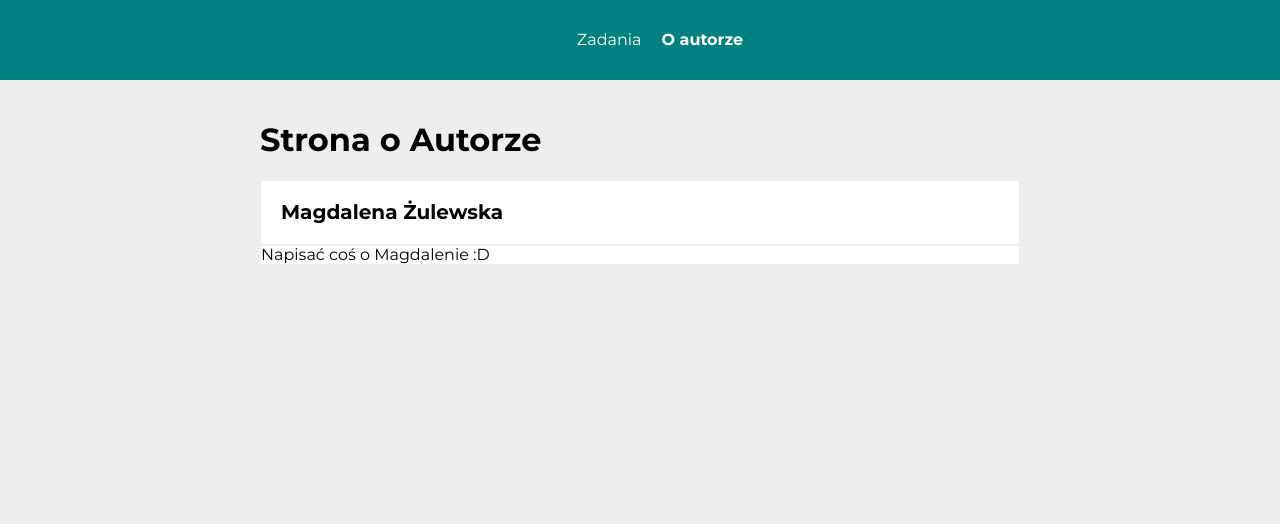
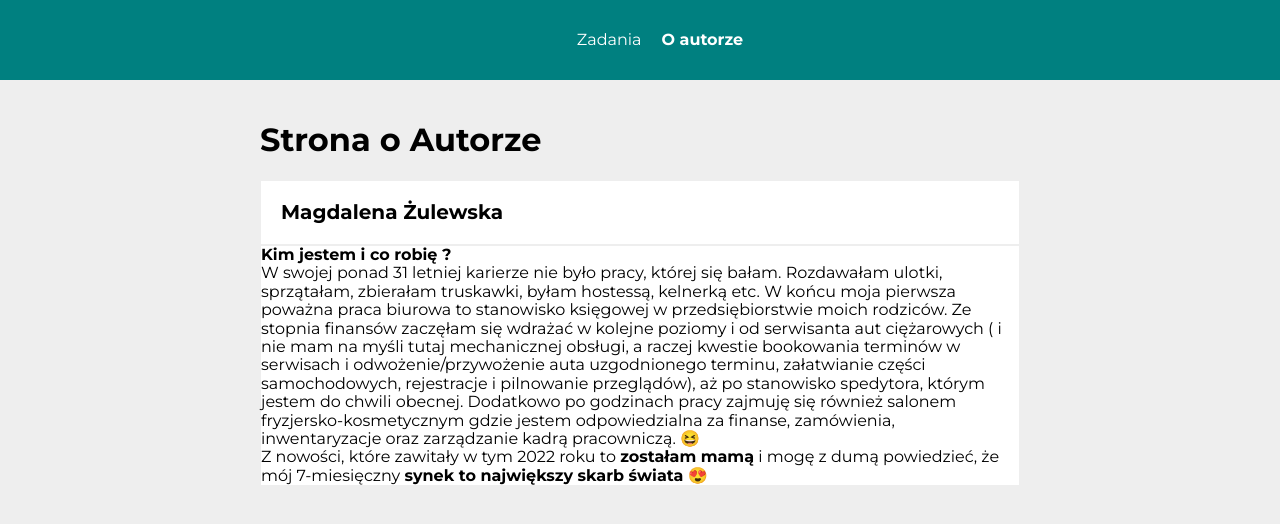
Before and after one commit to meggcreative/tasks-list-react, a React (Create React App) app: page /#/autor in a window 1280 px wide. Shown: the top 524 px of the page. Built offline with nearby package versions, Linux system fonts and the light colour scheme.

Commit message:
something about Author added

```diff
--- a/src/features/tasks/AuthorPage/index.js
+++ b/src/features/tasks/AuthorPage/index.js
@@ -8,7 +8,27 @@ const AuthorPage = () => {
       <Header title="Strona o Autorze" />
       <Section
         title="Magdalena Żulewska"
-        sectionContent={<>Napisać coś o Magdalenie :D</>}
+        sectionContent={
+          <>
+            <strong>Kim jestem i co robię ?</strong> <br />W swojej ponad 31
+            letniej karierze nie było pracy, której się bałam. Rozdawałam
+            ulotki, sprzątałam, zbierałam truskawki, byłam hostessą, kelnerką
+            etc. W końcu moja pierwsza poważna praca biurowa to stanowisko
+            księgowej w przedsiębiorstwie moich rodziców. Ze stopnia finansów
+            zaczęłam się wdrażać w kolejne poziomy i od serwisanta aut
+            ciężarowych ( i nie mam na myśli tutaj mechanicznej obsługi, a
+            raczej kwestie bookowania terminów w serwisach i
+            odwożenie/przywożenie auta uzgodnionego terminu, załatwianie części
+            samochodowych, rejestracje i pilnowanie przeglądów), aż po
+            stanowisko spedytora, którym jestem do chwili obecnej. Dodatkowo po
+            godzinach pracy zajmuję się również salonem fryzjersko-kosmetycznym
+            gdzie jestem odpowiedzialna za finanse, zamówienia, inwentaryzacje
+            oraz zarządzanie kadrą pracowniczą. 😆
+            <br />Z nowości, które zawitały w tym 2022 roku to{" "}
+            <strong>zostałam mamą</strong> i mogę z dumą powiedzieć, że mój
+            7-miesięczny <strong>synek to największy skarb świata </strong>😍{" "}
+          </>
+        }
       />
     </Container>
   );
```
